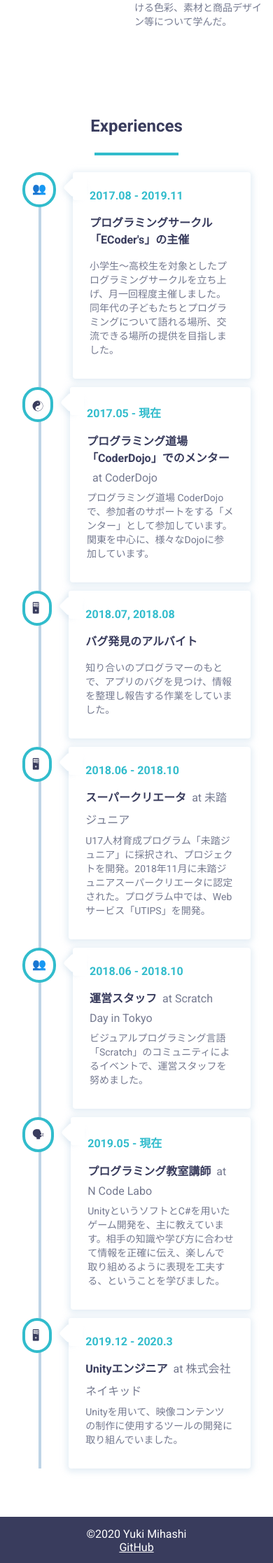
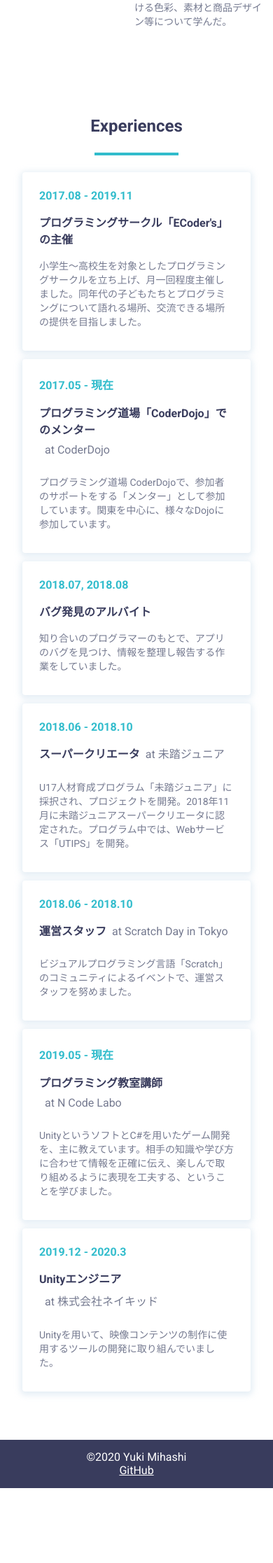
Before and after one commit to madoreenu/yuki384.github.io, a Jekyll site: the page built from about.md, in a window 390 px wide. Shown: the part 1642-3875 px from the top of the page at 70% size. Built offline with Jekyll 4.4.1, drawn with Linux system fonts in a browser that asks for light colours; nearby versions of some CDN libraries; some web fonts are replaced; after the commit the page ends 3768 px from its top, so only the background shows below that.

Commit message:
Responsive experience-list

```diff
--- a/assets/css/main.scss
+++ b/assets/css/main.scss
@@ -729,6 +729,9 @@ text-decoration: none;
     width: 4px;
     background-color: $light-gray;
     z-index: -1;
+    @media screen and (max-width:800px) {
+      display: none;
+    }
   }
 }
 .history-element{
@@ -746,6 +749,9 @@ text-decoration: none;
   .emoji{
     width: 22px;
     text-shadow: 0 0 6px #fff;
+  }
+  @media screen and (max-width:800px) {
+    display: none;
   }
 }
 .history-content{
@@ -783,6 +789,11 @@ text-decoration: none;
     top: 0;
     left: 0;
   }
+  @media screen and (max-width:800px) {
+    &::before, &::after{
+      display: none;
+    }
+  }
 }
 .history-date{
   margin: 0 0 8px;
@@ -790,6 +801,7 @@ text-decoration: none;
   font-weight: 600;
 }
 .history-place{
+  display: inline-block;
   margin: 0 0 18px 8px;
   color: $gray;
   &::before{
```
